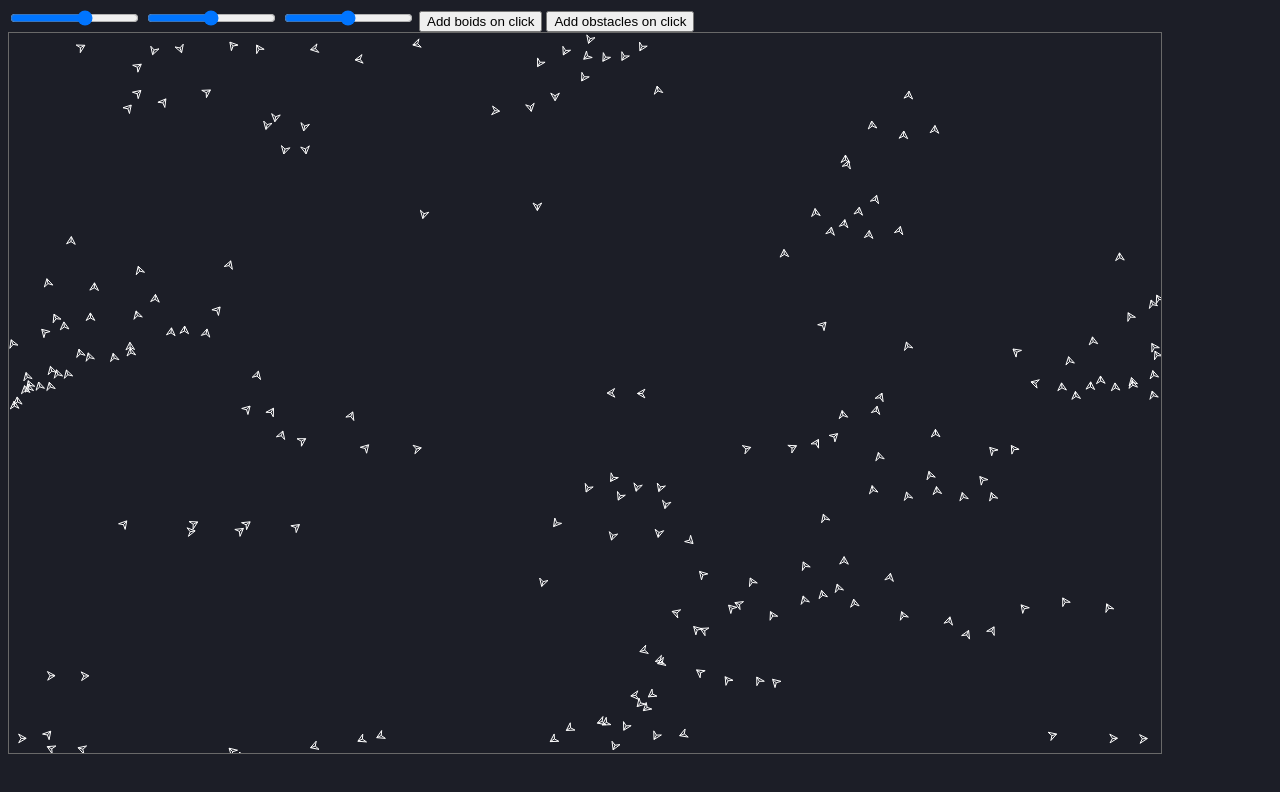
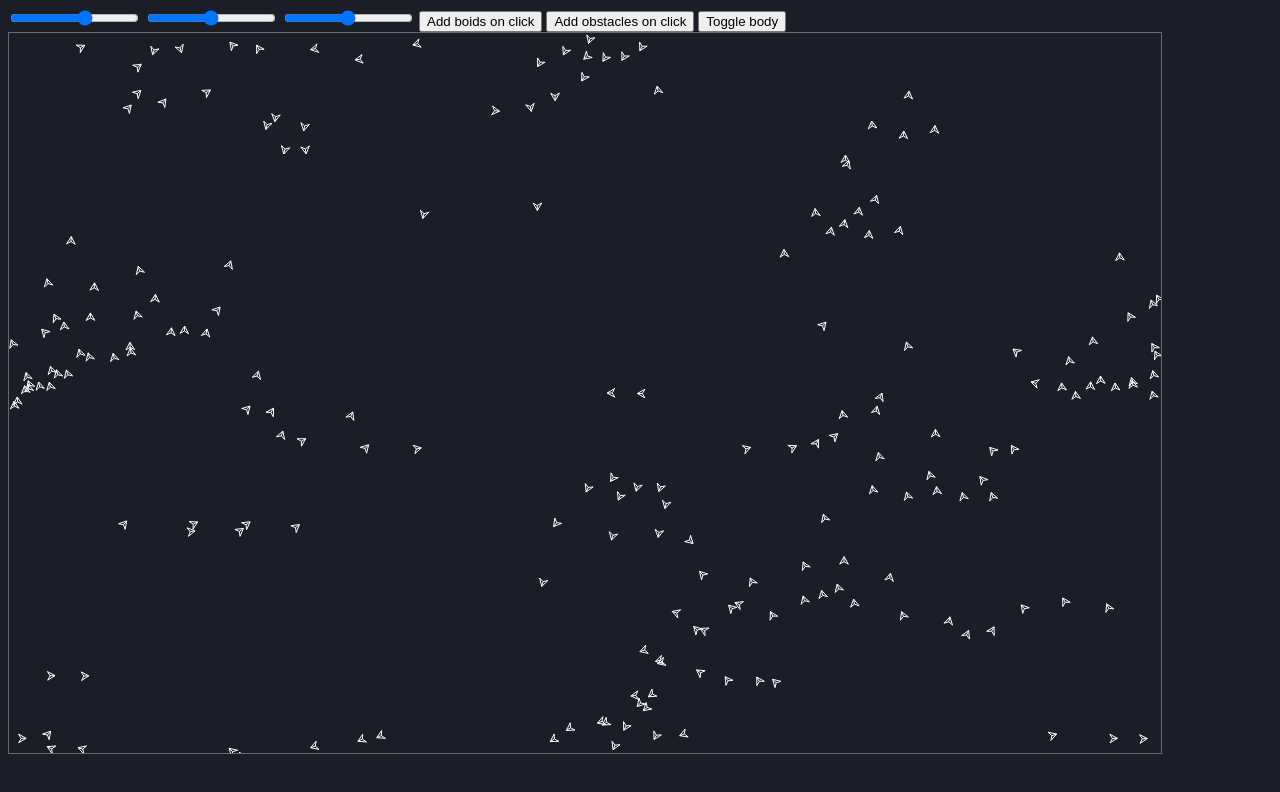
Before and after one commit to cobnor/boids-js, a plain HTML site: page index.html in a window 1280 px wide. Drawn offline with Linux system fonts and the light colour scheme.

Commit message:
index.html Add button to toggle body

```diff
--- a/index.html
+++ b/index.html
@@ -13,6 +13,7 @@
       <input type="range" min="1" max="100" value="50" class="slider" id="cohesion">
       <button type="button" id="boidsButton">Add boids on click</button>
       <button type="button" id="obstaclesButton">Add obstacles on click</button>
+      <button type="button" id="bodyButton">Toggle body</button>
     </div>
   </head>
 
```
